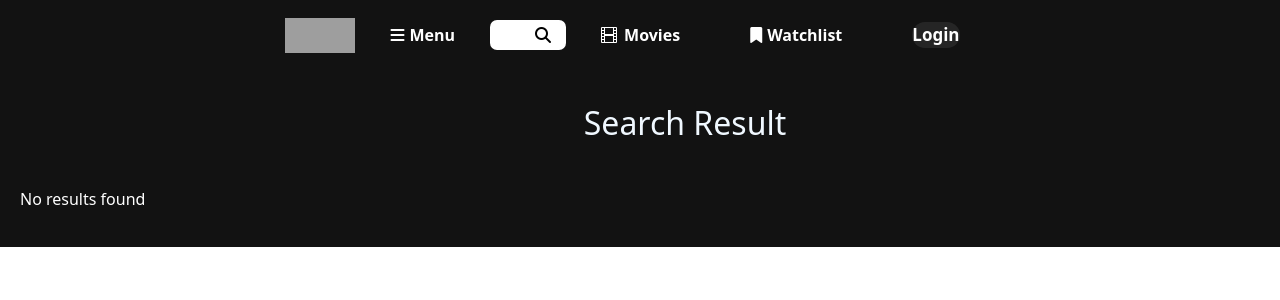
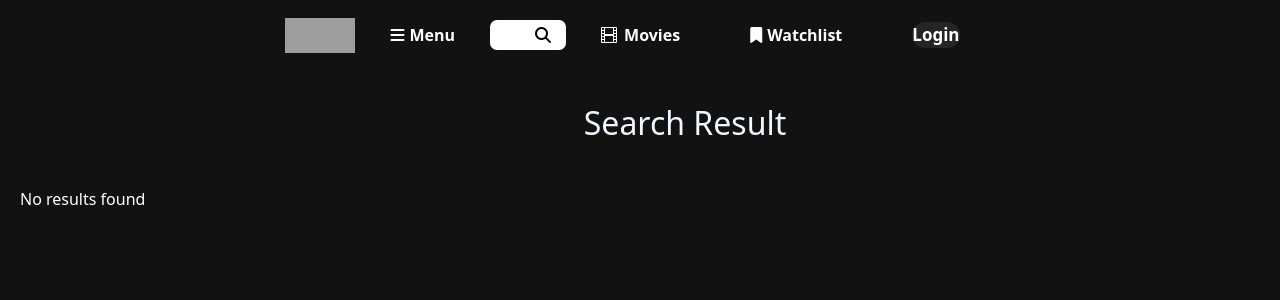
Before and after one commit to tupthe160952/IMDb, a React (Vite) app in the folder IMDB/frontend/: page /search in a window 1280 px wide. Shown: the top 300 px of the page. Built offline with nearby package versions, Linux system fonts and the light colour scheme; data requests are answered from the project's data file; grey boxes are pictures that could not be loaded.

Commit message:
commit before pull

```diff
--- a/IMDB/frontend/src/components/Header.tsx
+++ b/IMDB/frontend/src/components/Header.tsx
@@ -11,7 +11,9 @@ const Header: React.FC = () => {
   const [collapseMenu, setCollapseMenu] = useState<boolean>(false);
   const [searchQuery, setSearchQuery] = useState<string>("");
   const [allSuggestions, setAllSuggestions] = useState<GenreDetail[]>([]); // Trạng thái cho tất cả gợi ý phim
-  const [filteredSuggestions, setFilteredSuggestions] = useState<GenreDetail[]>([]); // Trạng thái cho gợi ý đã lọc
+  const [filteredSuggestions, setFilteredSuggestions] = useState<GenreDetail[]>(
+    []
+  ); // Trạng thái cho gợi ý đã lọc
   const { user, setUser } = useUser();
 
   const handleWatchlistClick = () => {
@@ -60,8 +62,10 @@ const Header: React.FC = () => {
       return;
     }
 
-    const filtered = allSuggestions.filter(movie =>
-      movie.title && movie.title.toLowerCase().includes(searchQuery.toLowerCase())
+    const filtered = allSuggestions.filter(
+      (movie) =>
+        movie.title &&
+        movie.title.toLowerCase().includes(searchQuery.toLowerCase())
     );
 
     setFilteredSuggestions(filtered);
@@ -152,9 +156,9 @@ const Header: React.FC = () => {
                 defaultValue="" // Đặt giá trị mặc định là rỗng
                 onChange={(e) => {
                   if (e.target.value === "profile") {
-                    navigate('/profile'); // Chuyển đến trang profile
+                    navigate("/profile"); // Chuyển đến trang profile
                   } else if (e.target.value === "dashboard") {
-                    navigate('/admin'); // Chuyển đến trang admin
+                    navigate("/admin"); // Chuyển đến trang admin
                   } else if (e.target.value === "logout") {
                     handleLogout();
                   }
@@ -177,8 +181,66 @@ const Header: React.FC = () => {
       </div>
       {/* Dropdown menu with collapse effect */}
       <div className={`dropdown ${collapseMenu ? "open" : ""}`}>
+        <div
+          className="container-fluid d-flex justify-content-center align-items-center"
+          style={{ minHeight: "100vh" }}
+        >
+          <div className="row text-center">
+            {/* Cột chứa cả Popular và Community */}
+            <div className="col-md-4">
               <div className="movie-genre">
-          <h3 className="header-title">Movies Types</h3>
+                <h3 className="header-title">Popular</h3>
+                <ul className="nav-list">
+                  <li>
+                    <p
+                      className="text-nav"
+                      onClick={() => {
+                        navigate(`/detailpopular`);
+                      }}
+                    >
+                      Movies
+                    </p>
+                    <p
+                      className="text-nav"
+                      onClick={() => {
+                        navigate(`/popular_person`);
+                      }}
+                    >
+                      Actor
+                    </p>
+                    <p
+                      className="text-nav"
+                      onClick={() => {
+                        navigate(`/detailupcoming`);
+                      }}
+                    >
+                      Coming Soon
+                    </p>
+                  </li>
+                </ul>
+              </div>
+
+              <div className="movie-genre">
+                <h3 className="header-title">Community</h3>
+                <ul className="nav-list">
+                  <li>
+                    <p
+                      className="text-nav"
+                      onClick={() => {
+                        navigate(`/contact-us`);
+                      }}
+                    >
+                      Contact Us
+                    </p>
+                  </li>
+                </ul>
+              </div>
+            </div>
+
+            {/* Cột chứa Genres */}
+            <div className="col-md-4">
+              <div className="movie-genre">
+                <h3 className="header-title">Genres</h3>
                 <ul className="nav-list">
                   {Array.isArray(movieList) && movieList.length > 0 ? (
                     movieList.map((genre) => (
@@ -199,6 +261,10 @@ const Header: React.FC = () => {
                   )}
                 </ul>
               </div>
+            </div>
+
+            {/* Cột đóng dropdown */}
+            <div className="col-md-4">
               <div className="close-dropdown" onClick={toggleMenu}>
                 <span
                   className="material-symbols-outlined"
@@ -208,6 +274,9 @@ const Header: React.FC = () => {
                 </span>
               </div>
             </div>
+          </div>
+        </div>
+      </div>
     </>
   );
 };
--- a/IMDB/frontend/src/pages/SearchResult.tsx
+++ b/IMDB/frontend/src/pages/SearchResult.tsx
@@ -83,11 +83,15 @@ const SearchResult: React.FC = () => {
                   birthday={null}
                   place_of_birth={null}
                   genres={[]}
-                  description={""} date={""} genders={""} known_for={""}                />
+                  description={""}
+                  date={""}
+                  genders={""}
+                  known_for={""}
+                />
               </div>
             ))
           ) : (
-            <p>No results found</p>
+            <p className="no-result-search">No results found</p>
           )}
         </div>
       </div>
--- a/IMDB/frontend/src/styles/Header.css
+++ b/IMDB/frontend/src/styles/Header.css
@@ -165,7 +165,6 @@
   background-color: rgb(31, 31, 31);
   display: flex;
   justify-content: center;
-  gap: 100px;
   transition: height 0.3s ease-in, 0.3s ease-in-out;
   z-index: 1000;
 }
@@ -182,15 +181,20 @@
   color: rgb(226, 182, 22);
 }
 
+.nav-list {
+  height: 400px;
+  margin: 0 100px;
+}
+
 .nav-list li {
   list-style-type: none;
-  padding: 0.5em 0;
-  margin: 0;
+  padding: 0;
 }
 
 .text-nav {
   text-decoration: none;
   color: white;
+  display: flex;
 }
 
 .text-nav:hover {
--- a/IMDB/frontend/src/styles/SearchResult.css
+++ b/IMDB/frontend/src/styles/SearchResult.css
@@ -2,4 +2,11 @@
   width: 100%;
   background-color: #121212;
   color: white;
+  height: 100vh;
+  margin: 0;
+  padding: 0;
 }
+
+.no-result-search {
+  color: white;
+}
--- a/IMDB/frontend/src/styles/footer.css
+++ b/IMDB/frontend/src/styles/footer.css
@@ -3,7 +3,8 @@
   width: 100%;
 }
 
-html, body {
+html,
+body {
   height: 100%; /* Đảm bảo body chiếm toàn bộ chiều cao */
   margin: 0; /* Xóa margin mặc định */
 }
```
Lines whose indentation alone changed are shown as unchanged.
